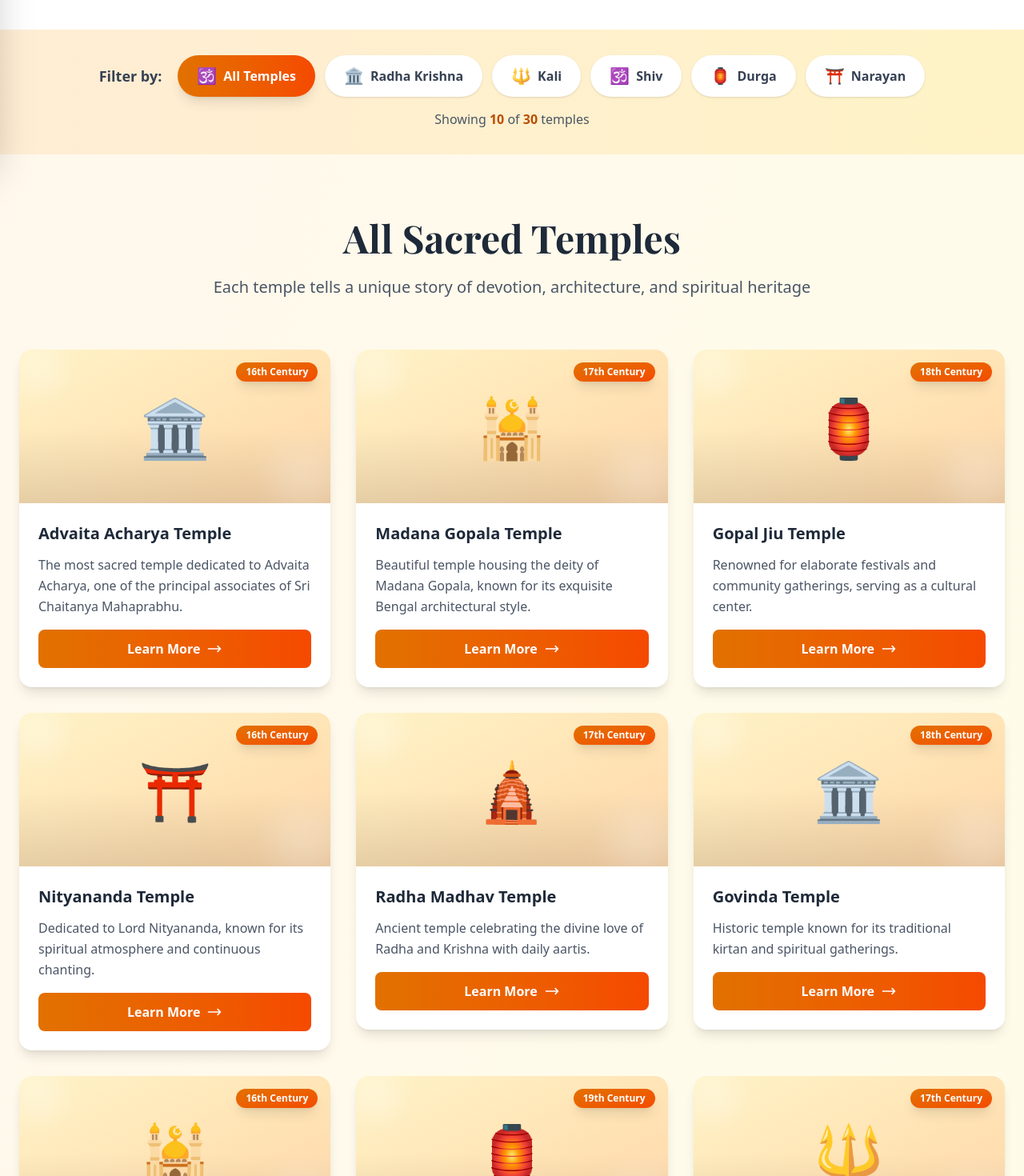
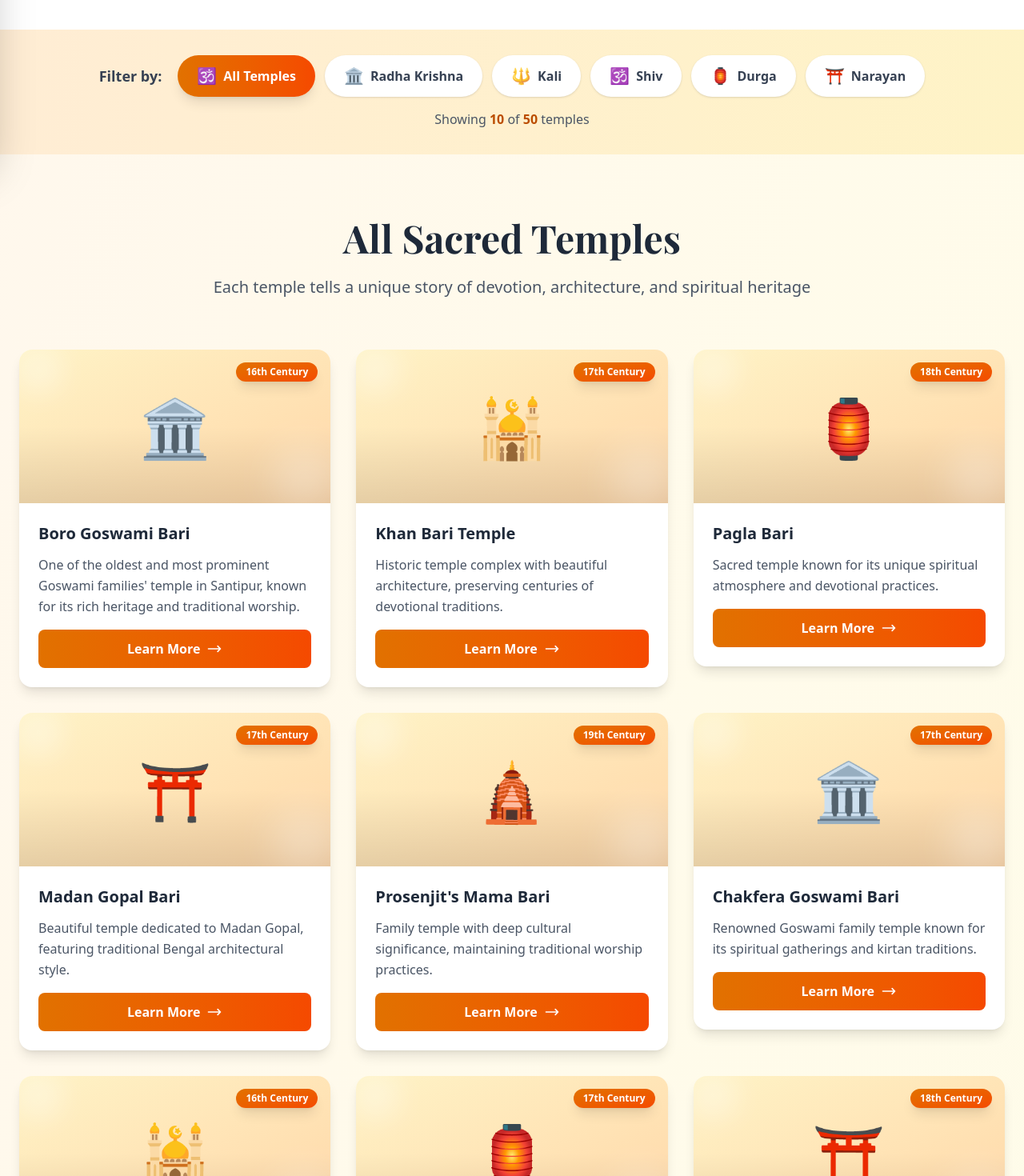
Before and after one commit to anirbandas-01/Santipur_city_of_devotion, a React (Vite) app in the folder frontend/: page /temples in a window 1280 px wide. Shown: the part 600-2070 px from the top of the page at 80% size. Built offline with nearby package versions, Linux system fonts and the light colour scheme.

Commit message:
update jiu bari temples

```diff
--- a/frontend/src/pages/Temples.jsx
+++ b/frontend/src/pages/Temples.jsx
@@ -4,70 +4,230 @@ import { useState, useEffect } from 'react'
 const allTemples = [
   {
     id: 1,
+    name: "Boro Goswami Bari",
+    image: "🏛️",
+    shortDesc: "One of the oldest and most prominent Goswami families' temple in Santipur, known for its rich heritage and traditional worship.",
+    period: "16th Century",
+    category: "radhakrishna"
+  },
+  {
+    id: 2,
+    name: "Khan Bari Temple",
+    image: "🕌",
+    shortDesc: "Historic temple complex with beautiful architecture, preserving centuries of devotional traditions.",
+    period: "17th Century",
+    category: "radhakrishna"
+  },
+  {
+    id: 3,
+    name: "Pagla Bari",
+    image: "🏮",
+    shortDesc: "Sacred temple known for its unique spiritual atmosphere and devotional practices.",
+    period: "18th Century",
+    category: "radhakrishna"
+  },
+  {
+    id: 4,
+    name: "Madan Gopal Bari",
+    image: "⛩️",
+    shortDesc: "Beautiful temple dedicated to Madan Gopal, featuring traditional Bengal architectural style.",
+    period: "17th Century",
+    category: "radhakrishna"
+  },
+  {
+    id: 5,
+    name: "Prosenjit's Mama Bari",
+    image: "🛕",
+    shortDesc: "Family temple with deep cultural significance, maintaining traditional worship practices.",
+    period: "19th Century",
+    category: "radhakrishna"
+  },
+  {
+    id: 6,
+    name: "Chakfera Goswami Bari",
+    image: "🏛️",
+    shortDesc: "Renowned Goswami family temple known for its spiritual gatherings and kirtan traditions.",
+    period: "17th Century",
+    category: "radhakrishna"
+  },
+  {
+    id: 7,
+    name: "Bashbuniya Goswami Bari",
+    image: "🕌",
+    shortDesc: "Ancient temple with beautiful courtyard and traditional architectural elements.",
+    period: "16th Century",
+    category: "radhakrishna"
+  },
+  {
+    id: 8,
+    name: "Atabuniya Goswami Bari",
+    image: "🏮",
+    shortDesc: "Historic Goswami family temple featuring intricate terracotta work and daily worship.",
+    period: "17th Century",
+    category: "radhakrishna"
+  },
+  {
+    id: 9,
+    name: "Gopalpur Saha Bari",
+    image: "⛩️",
+    shortDesc: "Prominent family temple known for elaborate festivals and community celebrations.",
+    period: "18th Century",
+    category: "radhakrishna"
+  },
+  {
+    id: 10,
+    name: "Shyamrai Jiu",
+    image: "🛕",
+    shortDesc: "Sacred shrine dedicated to Lord Krishna in his Shyamrai form, with daily aartis.",
+    period: "16th Century",
+    category: "radhakrishna"
+  },
+  {
+    id: 11,
+    name: "Radha Rasa Bihari Jiu",
+    image: "🏛️",
+    shortDesc: "Temple celebrating the divine pastimes of Radha and Krishna with traditional rituals.",
+    period: "17th Century",
+    category: "radhakrishna"
+  },
+  {
+    id: 12,
+    name: "Radha Binod Jiu",
+    image: "🕌",
+    shortDesc: "Beautiful temple complex dedicated to the divine couple, known for peaceful ambiance.",
+    period: "18th Century",
+    category: "radhakrishna"
+  },
+  {
+    id: 13,
+    name: "Math Bari",
+    image: "🏮",
+    shortDesc: "Monastery-style temple serving as a center for spiritual learning and devotion.",
+    period: "17th Century",
+    category: "radhakrishna"
+  },
+  {
+    id: 14,
+    name: "Dindayal Babu's Bari",
+    image: "⛩️",
+    shortDesc: "Historic family temple maintaining traditional worship and cultural programs.",
+    period: "19th Century",
+    category: "radhakrishna"
+  },
+  {
+    id: 15,
+    name: "Ashtakali Bhavan",
+    image: "🛕",
+    shortDesc: "Temple complex featuring eight forms of goddess Kali with traditional worship practices.",
+    period: "18th Century",
+    category: "kali"
+  },
+  {
+    id: 16,
+    name: "Roy Bari Temple",
+    image: "🏛️",
+    shortDesc: "Prominent family temple known for its architectural beauty and spiritual significance.",
+    period: "17th Century",
+    category: "radhakrishna"
+  },
+  {
+    id: 17,
+    name: "Radha Shyamchand Jiu",
+    image: "🕌",
+    shortDesc: "Sacred temple dedicated to Radha and Shyamchand with elaborate festival celebrations.",
+    period: "16th Century",
+    category: "radhakrishna"
+  },
+  {
+    id: 18,
+    name: "Radha Kalachand Jiu",
+    image: "🏮",
+    shortDesc: "Ancient temple featuring beautiful deity of Kalachand Krishna with daily worship.",
+    period: "17th Century",
+    category: "radhakrishna"
+  },
+  {
+    id: 19,
+    name: "Saha Bari Temple",
+    image: "⛩️",
+    shortDesc: "Historic family temple known for traditional kirtan and community gatherings.",
+    period: "18th Century",
+    category: "radhakrishna"
+  },
+  {
+    id: 20,
+    name: "Madhyam Goswami Bari",
+    image: "🛕",
+    shortDesc: "Middle Goswami family temple with rich spiritual heritage and daily rituals.",
+    period: "17th Century",
+    category: "radhakrishna"
+  },
+  {
+    id: 21,
+    name: "Bijaykrishna Goswami Bari",
+    image: "🏛️",
+    shortDesc: "Renowned temple of the Goswami lineage, known for spiritual teachings and devotion.",
+    period: "18th Century",
+    category: "radhakrishna"
+  },
+  {
+    id: 22,
+    name: "Goswami Bhattacharya Lane Temple",
+    image: "🕌",
+    shortDesc: "Temple complex in the historic lane, serving as a spiritual hub for the community.",
+    period: "17th Century",
+    category: "radhakrishna"
+  },
+  {
+    id: 23,
+    name: "Rasaraj Jiu",
+    image: "🏮",
+    shortDesc: "Temple dedicated to Krishna as the king of divine mellows, with traditional worship.",
+    period: "16th Century",
+    category: "radhakrishna"
+  },
+  {
+    id: 24,
+    name: "ISKCON Santipur",
+    image: "⛩️",
+    shortDesc: "Modern ISKCON temple promoting Krishna consciousness with daily programs and festivals.",
+    period: "21st Century",
+    category: "radhakrishna"
+  },
+  {
+    id: 25,
+    name: "Putoputi Jiu",
+    image: "🛕",
+    shortDesc: "Charming temple with unique name, known for its intimate devotional atmosphere.",
+    period: "18th Century",
+    category: "radhakrishna"
+  },
+  {
+    id: 26,
+    name: "Ashananda Bari",
+    image: "🏛️",
+    shortDesc: "Historic temple maintaining traditional worship practices and cultural heritage.",
+    period: "17th Century",
+    category: "radhakrishna"
+  },
+  {
+    id: 27,
     name: "Advaita Acharya Temple",
-    image: "🏛️",
+    image: "🕌",
     shortDesc: "The most sacred temple dedicated to Advaita Acharya, one of the principal associates of Sri Chaitanya Mahaprabhu.",
     period: "16th Century",
     category: "radhakrishna"
   },
   {
-    id: 2,
-    name: "Madana Gopala Temple",
-    image: "🕌",
-    shortDesc: "Beautiful temple housing the deity of Madana Gopala, known for its exquisite Bengal architectural style.",
-    period: "17th Century",
-    category: "radhakrishna"
-  },
-  {
-    id: 3,
-    name: "Gopal Jiu Temple",
+    id: 28,
+    name: "Nityananda Temple",
     image: "🏮",
-    shortDesc: "Renowned for elaborate festivals and community gatherings, serving as a cultural center.",
-    period: "18th Century",
-    category: "radhakrishna"
-  },
-  {
-    id: 4,
-    name: "Nityananda Temple",
-    image: "⛩️",
     shortDesc: "Dedicated to Lord Nityananda, known for its spiritual atmosphere and continuous chanting.",
     period: "16th Century",
     category: "radhakrishna"
   },
   {
-    id: 5,
-    name: "Radha Madhav Temple",
-    image: "🛕",
-    shortDesc: "Ancient temple celebrating the divine love of Radha and Krishna with daily aartis.",
-    period: "17th Century",
-    category: "radhakrishna"
-  },
-  {
-    id: 6,
-    name: "Govinda Temple",
-    image: "🏛️",
-    shortDesc: "Historic temple known for its traditional kirtan and spiritual gatherings.",
-    period: "18th Century",
-    category: "radhakrishna"
-  },
-  {
-    id: 7,
-    name: "Radha Raman Temple",
-    image: "🕌",
-    shortDesc: "Sacred shrine with beautiful gardens and peaceful meditation spaces.",
-    period: "16th Century",
-    category: "radhakrishna"
-  },
-  {
-    id: 8,
-    name: "Krishna Chandra Temple",
-    image: "🏮",
-    shortDesc: "Temple featuring intricate terracotta work and classical Bengali architecture.",
-    period: "19th Century",
-    category: "radhakrishna"
-  },
-  {
-    id: 9,
+    id: 29,
     name: "Agameshwari Kali Temple",
     image: "🔱",
     shortDesc: "The principal Kali temple of Santipur, famous for its powerful spiritual energy and annual Kali Puja.",
@@ -75,7 +235,7 @@ const allTemples = [
     category: "kali"
   },
   {
-    id: 10,
+    id: 30,
     name: "Dakshina Kali Mandir",
     image: "🕉️",
     shortDesc: "Ancient temple dedicated to Dakshina Kali with traditional tantric rituals.",
@@ -83,7 +243,7 @@ const allTemples = [
     category: "kali"
   },
   {
-    id: 11,
+    id: 31,
     name: "Bhadra Kali Temple",
     image: "🔱",
     shortDesc: "Historic shrine known for its peaceful ambiance and evening aartis.",
@@ -91,7 +251,7 @@ const allTemples = [
     category: "kali"
   },
   {
-    id: 12,
+    id: 32,
     name: "Shamshan Kali Mandir",
     image: "🕉️",
     shortDesc: "Sacred temple with deep spiritual significance and traditional worship practices.",
@@ -99,7 +259,7 @@ const allTemples = [
     category: "kali"
   },
   {
-    id: 13,
+    id: 33,
     name: "Raksha Kali Temple",
     image: "🔱",
     shortDesc: "Protective deity temple visited by devotees seeking blessings and protection.",
@@ -107,7 +267,7 @@ const allTemples = [
     category: "kali"
   },
   {
-    id: 14,
+    id: 34,
     name: "Mahadev Temple",
     image: "🔱",
     shortDesc: "Ancient Shiva temple with a historic lingam and traditional abhishekam ceremonies.",
@@ -115,7 +275,7 @@ const allTemples = [
     category: "shiv"
   },
   {
-    id: 15,
+    id: 35,
     name: "Kedareshwar Shiv Mandir",
     image: "🕉️",
     shortDesc: "Sacred temple known for Monday worship and Maha Shivaratri celebrations.",
@@ -123,7 +283,7 @@ const allTemples = [
     category: "shiv"
   },
   {
-    id: 16,
+    id: 36,
     name: "Panchanana Shiv Temple",
     image: "🔱",
     shortDesc: "Temple featuring the five-faced form of Lord Shiva with intricate carvings.",
@@ -131,7 +291,7 @@ const allTemples = [
     category: "shiv"
   },
   {
-    id: 17,
+    id: 37,
     name: "Baidyanath Shiv Mandir",
     image: "🕉️",
     shortDesc: "Historic temple known for healing powers and spiritual significance.",
@@ -139,7 +299,7 @@ const allTemples = [
     category: "shiv"
   },
   {
-    id: 18,
+    id: 38,
     name: "Nataraja Temple",
     image: "🔱",
     shortDesc: "Unique temple celebrating Shiva as the cosmic dancer with traditional dance performances.",
@@ -147,7 +307,7 @@ const allTemples = [
     category: "shiv"
   },
   {
-    id: 19,
+    id: 39,
     name: "Bhuteshwar Temple",
     image: "🕉️",
     shortDesc: "Ancient shrine with traditional architecture and daily worship rituals.",
@@ -155,7 +315,7 @@ const allTemples = [
     category: "shiv"
   },
   {
-    id: 20,
+    id: 40,
     name: "Jagadhatri Temple",
     image: "🏛️",
     shortDesc: "Famous temple celebrating Jagadhatri Puja with grand festivities and traditional rituals.",
@@ -163,7 +323,7 @@ const allTemples = [
     category: "durga"
   },
   {
-    id: 21,
+    id: 41,
     name: "Durga Bari",
     image: "🕌",
     shortDesc: "Historic Durga temple known for elaborate Durga Puja celebrations.",
@@ -171,7 +331,7 @@ const allTemples = [
     category: "durga"
   },
   {
-    id: 22,
+    id: 42,
     name: "Mahishasuramardini Temple",
     image: "🏮",
     shortDesc: "Sacred shrine depicting the goddess slaying Mahishasura with powerful iconography.",
@@ -179,7 +339,7 @@ const allTemples = [
     category: "durga"
   },
   {
-    id: 23,
+    id: 43,
     name: "Annapurna Temple",
     image: "⛩️",
     shortDesc: "Temple dedicated to Goddess Annapurna, known for community meals and charity.",
@@ -187,7 +347,7 @@ const allTemples = [
     category: "durga"
   },
   {
-    id: 24,
+    id: 44,
     name: "Chandi Temple",
     image: "🛕",
     shortDesc: "Ancient temple with traditional Bengali architecture and spiritual significance.",
@@ -195,7 +355,7 @@ const allTemples = [
     category: "durga"
   },
   {
-    id: 25,
+    id: 45,
     name: "Lakshmi Narayan Temple",
     image: "🏛️",
     shortDesc: "Beautiful temple dedicated to Lord Vishnu and Goddess Lakshmi with daily rituals.",
@@ -203,7 +363,7 @@ const allTemples = [
     category: "narayan"
   },
   {
-    id: 26,
+    id: 46,
     name: "Narayan Dham",
     image: "🕌",
     shortDesc: "Sacred complex featuring multiple shrines and spiritual learning center.",
@@ -211,7 +371,7 @@ const allTemples = [
     category: "narayan"
   },
   {
-    id: 27,
+    id: 47,
     name: "Jagannath Temple",
     image: "🏮",
     shortDesc: "Temple celebrating Lord Jagannath with annual Rath Yatra celebrations.",
@@ -219,7 +379,7 @@ const allTemples = [
     category: "narayan"
   },
   {
-    id: 28,
+    id: 48,
     name: "Venkateswara Temple",
     image: "⛩️",
     shortDesc: "Modern temple dedicated to Lord Venkateswara with South Indian architectural style.",
@@ -227,7 +387,7 @@ const allTemples = [
     category: "narayan"
   },
   {
-    id: 29,
+    id: 49,
     name: "Narasimha Temple",
     image: "🛕",
     shortDesc: "Temple dedicated to the fierce avatar of Vishnu with traditional worship.",
@@ -235,7 +395,7 @@ const allTemples = [
     category: "narayan"
   },
   {
-    id: 30,
+    id: 50,
     name: "Rama Temple",
     image: "🏛️",
     shortDesc: "Sacred shrine celebrating Lord Rama with regular Ram Katha recitations.",
```
